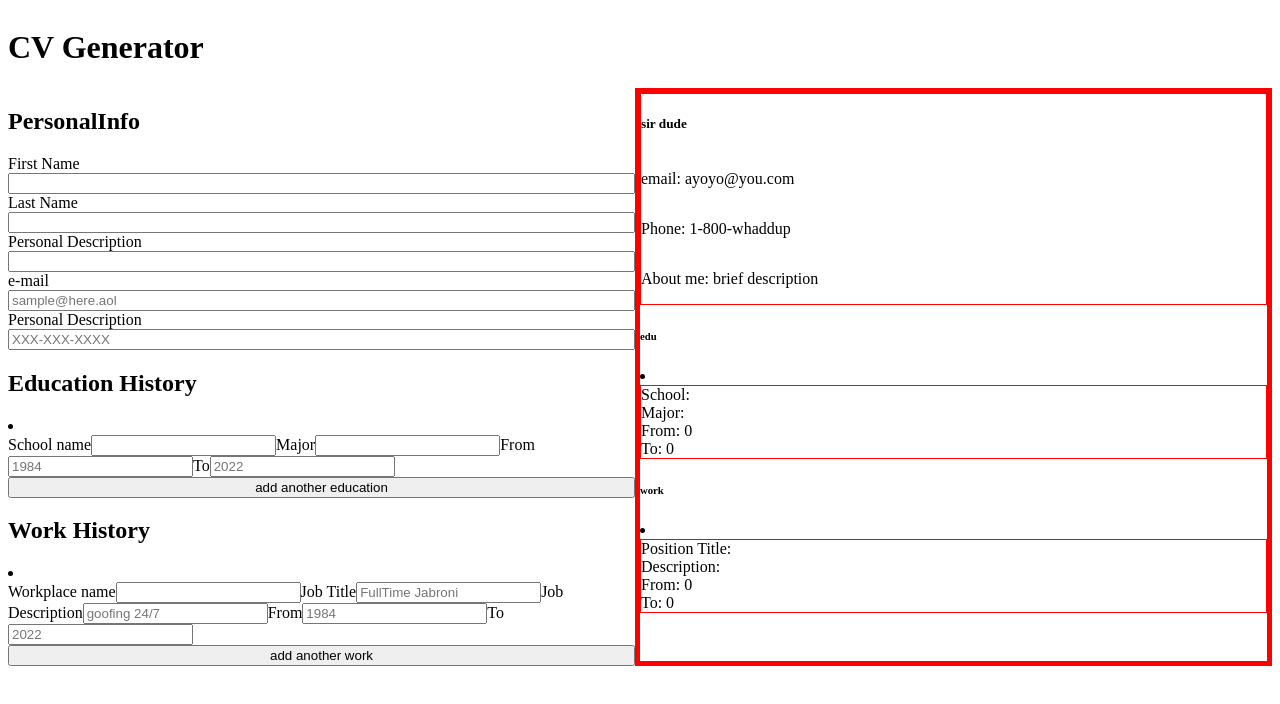
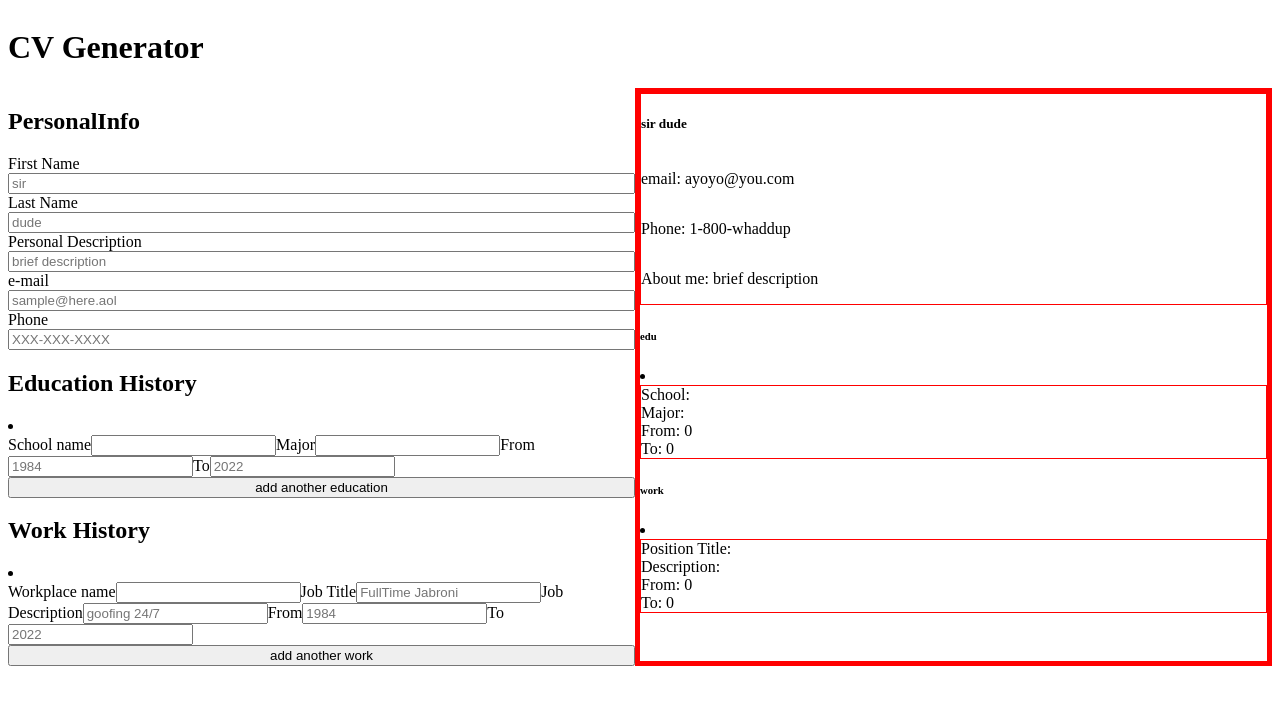
Before and after one commit to daygoDao/cv-project, a React (Create React App) app: page / in a window 1280 px wide. Shown: the top 704 px of the page. Built offline with nearby package versions, Linux system fonts and the light colour scheme.

Commit message:
more consolidation

```diff
--- a/src/App.js
+++ b/src/App.js
@@ -14,50 +14,50 @@ const App = () => {
     phone: "1-800-whaddup",
   });
 
-  const updateFirstName = (e) => {
-    setPersonState((prevState) => {
-      return {
-        ...prevState,
-        firstName: e.target.value,
-      };
-    });
-  };
+  // const updateFirstName = (e) => {
+  //   setPersonState((prevState) => {
+  //     return {
+  //       ...prevState,
+  //       firstName: e.target.value,
+  //     };
+  //   });
+  // };
 
-  const updateLastName = (e) => {
-    setPersonState((prevState) => {
-      return {
-        ...prevState,
-        lastName: e.target.value,
-      };
-    });
-  };
+  // const updateLastName = (e) => {
+  //   setPersonState((prevState) => {
+  //     return {
+  //       ...prevState,
+  //       lastName: e.target.value,
+  //     };
+  //   });
+  // };
 
-  const updatePersonDesc = (e) => {
-    setPersonState((prevState) => {
-      return {
-        ...prevState,
-        personalDesc: e.target.value,
-      };
-    });
-  };
+  // const updatePersonDesc = (e) => {
+  //   setPersonState((prevState) => {
+  //     return {
+  //       ...prevState,
+  //       personalDesc: e.target.value,
+  //     };
+  //   });
+  // };
 
-  const updateEmail = (e) => {
-    setPersonState((prevState) => {
-      return {
-        ...prevState,
-        email: e.target.value,
-      };
-    });
-  };
+  // const updateEmail = (e) => {
+  //   setPersonState((prevState) => {
+  //     return {
+  //       ...prevState,
+  //       email: e.target.value,
+  //     };
+  //   });
+  // };
 
-  const updatePhone = (e) => {
-    setPersonState((prevState) => {
-      return {
-        ...prevState,
-        phone: e.target.value,
-      };
-    });
-  };
+  // const updatePhone = (e) => {
+  //   setPersonState((prevState) => {
+  //     return {
+  //       ...prevState,
+  //       phone: e.target.value,
+  //     };
+  //   });
+  // };
 
   // education history
   const [education, setEducation] = useState([
@@ -87,11 +87,7 @@ const App = () => {
         <form>
           <PersonalInfo
             person={personState}
-            updateFirstName={updateFirstName}
-            updateLastName={updateLastName}
-            updatePersonDesc={updatePersonDesc}
-            updateEmail={updateEmail}
-            updatePhone={updatePhone}
+            setPersonState={setPersonState}
           />
 
           <EducationHistory education={education} setEducation={setEducation} />
--- a/src/components/EducationHistory.js
+++ b/src/components/EducationHistory.js
@@ -1,5 +1,3 @@
-import React from "react";
-
 /**
  * this will contain the form for the user to input their data
  * @param {*} prop
@@ -98,7 +96,6 @@ const EducationHistory = (prop) => {
     </div>
   );
 
-  console.log(prop);
   let schoolsJSX = [];
   for (let i = 0; i < prop.education.length; i++) {
     schoolsJSX.push(schoolContent);
--- a/src/components/PersonalInfo.js
+++ b/src/components/PersonalInfo.js
@@ -1,8 +1,51 @@
-import React, { useState } from "react";
+const PersonalInfo = (prop) => {
+  const { firstName, lastName, personalDesc, email, phone } = prop.person;
 
-const PersonalInfo = (prop) => {
-  const { firstName, lastName, personalDesc, email, phone } = prop;
-  // console.log(prop.updateFirstName);
+  const updateFirstName = (e) => {
+    prop.setPersonState((prevState) => {
+      return {
+        ...prevState,
+        firstName: e.target.value,
+      };
+    });
+  };
+
+  const updateLastName = (e) => {
+    prop.setPersonState((prevState) => {
+      return {
+        ...prevState,
+        lastName: e.target.value,
+      };
+    });
+  };
+
+  const updatePersonDesc = (e) => {
+    prop.setPersonState((prevState) => {
+      return {
+        ...prevState,
+        personalDesc: e.target.value,
+      };
+    });
+  };
+
+  const updateEmail = (e) => {
+    prop.setPersonState((prevState) => {
+      return {
+        ...prevState,
+        email: e.target.value,
+      };
+    });
+  };
+
+  const updatePhone = (e) => {
+    prop.setPersonState((prevState) => {
+      return {
+        ...prevState,
+        phone: e.target.value,
+      };
+    });
+  };
+
   return (
     <div className="personal">
       <h2>PersonalInfo</h2>
@@ -11,7 +54,7 @@ const PersonalInfo = (prop) => {
         type="text"
         placeholder={firstName}
         id="firstName"
-        onChange={prop.updateFirstName}
+        onChange={updateFirstName}
       />
 
       <label htmlFor="lastName">Last Name</label>
@@ -19,7 +62,7 @@ const PersonalInfo = (prop) => {
         type="text"
         placeholder={lastName}
         id="lastName"
-        onChange={prop.updateLastName}
+        onChange={updateLastName}
       />
 
       <label htmlFor="personalDesc">Personal Description</label>
@@ -27,7 +70,7 @@ const PersonalInfo = (prop) => {
         type="text"
         placeholder={personalDesc}
         id="personalDesc"
-        onChange={prop.updatePersonDesc}
+        onChange={updatePersonDesc}
       />
 
       <label htmlFor="email">e-mail</label>
@@ -35,15 +78,15 @@ const PersonalInfo = (prop) => {
         type="email"
         placeholder="sample@here.aol"
         id="email"
-        onChange={prop.updateEmail}
+        onChange={updateEmail}
       />
 
-      <label htmlFor="phone">Personal Description</label>
+      <label htmlFor="phone">Phone</label>
       <input
         type="tel"
         placeholder="XXX-XXX-XXXX"
         id="phone"
-        onChange={prop.updatePhone}
+        onChange={updatePhone}
       />
     </div>
   );
--- a/src/components/Preview.js
+++ b/src/components/Preview.js
@@ -1,5 +1,3 @@
-import React from "react";
-
 const Preview = (prop) => {
   const { firstName, lastName, personalDesc, email, phone } = prop.person;
 
@@ -26,7 +24,6 @@ const Preview = (prop) => {
 
   // work preview section
   const workPreview = (work) => {
-    // console.log(edu)
     return (
       <div>
         <span>{work.workplace}</span>
--- a/src/components/WorkHistory.js
+++ b/src/components/WorkHistory.js
@@ -1,5 +1,3 @@
-import React from "react";
-
 const WorkHistory = (prop) => {
   const baseWorkObj = {
     workplace: "",
```
